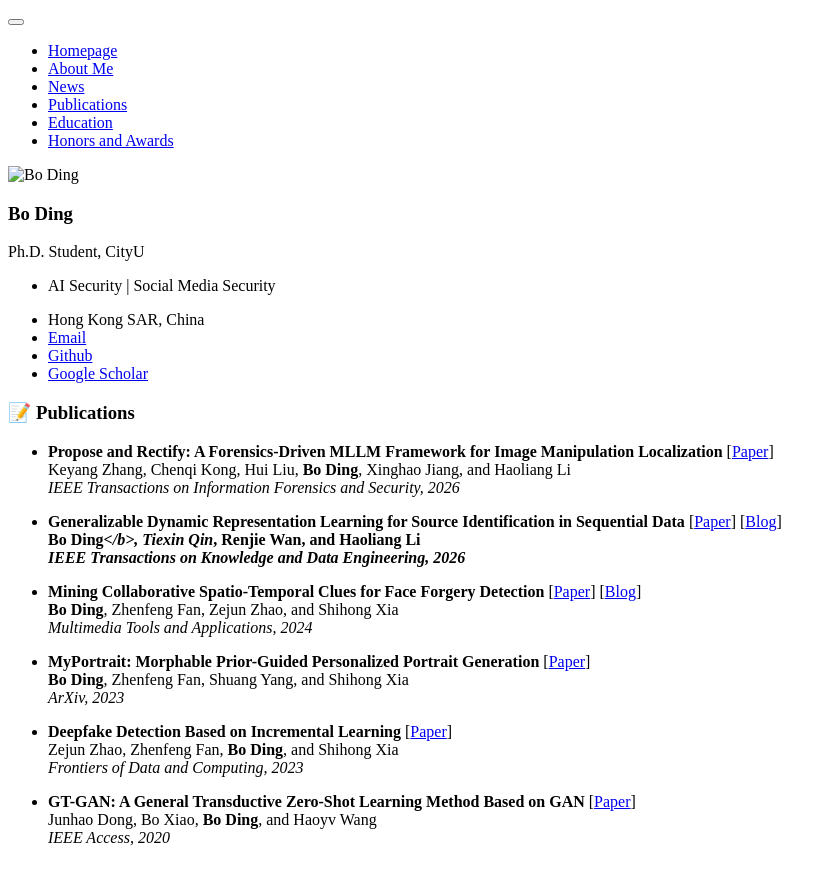
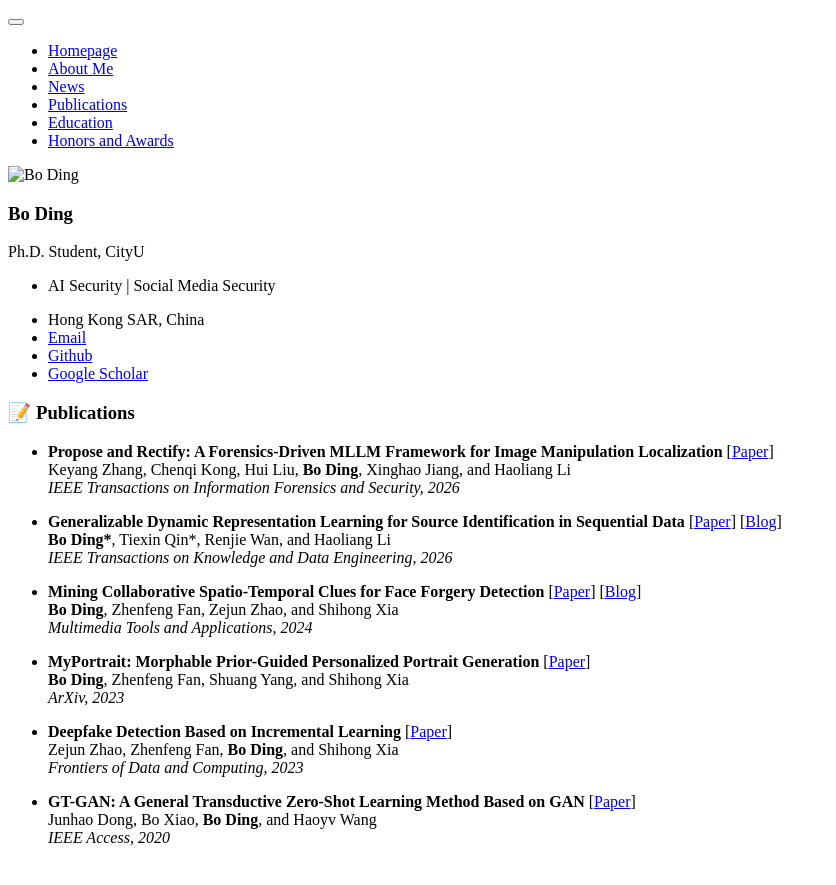
Before and after one commit to BeauDing/BeauDing.github.io, a Jekyll site: the page built from _pages/includes/pub.md, in a window 1280 px wide. Shown: the top 885 px of the page, without its empty margins (0-836 px from the left). Built offline with Jekyll 4.4.1, drawn with Linux system fonts in a browser that asks for light colours; our own code applies the rules of GitHub Pages for plain Markdown files; part of the change alters nothing that is shown.

```diff
--- a/_pages/includes/pub.md
+++ b/_pages/includes/pub.md
@@ -5,7 +5,7 @@ Keyang Zhang, Chenqi Kong, Hui Liu, <b>Bo Ding</b>, Xinghao Jiang, and Haoliang
 <i>IEEE Transactions on Information Forensics and Security, 2026</i><br>
 
 * <b>Generalizable Dynamic Representation Learning for Source Identification in Sequential Data</b> [<a href="https://doi.org/10.1109/tkde.2026.3667734">Paper</a>] [<a href="https://mp.weixin.qq.com/s/ShXkSCX_7FgBtdPYd7X52g">Blog</a>] <br>
-<b>Bo Ding*</b>, Tiexin Qin*, Renjie Wan, and Haoliang Li<br>
+<b>Bo Ding&#42;</b>, Tiexin Qin&#42;, Renjie Wan, and Haoliang Li<br>
 <i>IEEE Transactions on Knowledge and Data Engineering, 2026</i><br>
 
 * <b>Mining Collaborative Spatio-Temporal Clues for Face Forgery Detection</b> [<a href="https://doi.org/10.1007/s11042-023-16173-4">Paper</a>] [<a href="https://blog.csdn.net/db895166315/article/details/134764790?spm=1001.2014.3001.5501">Blog</a>] <br>
```
